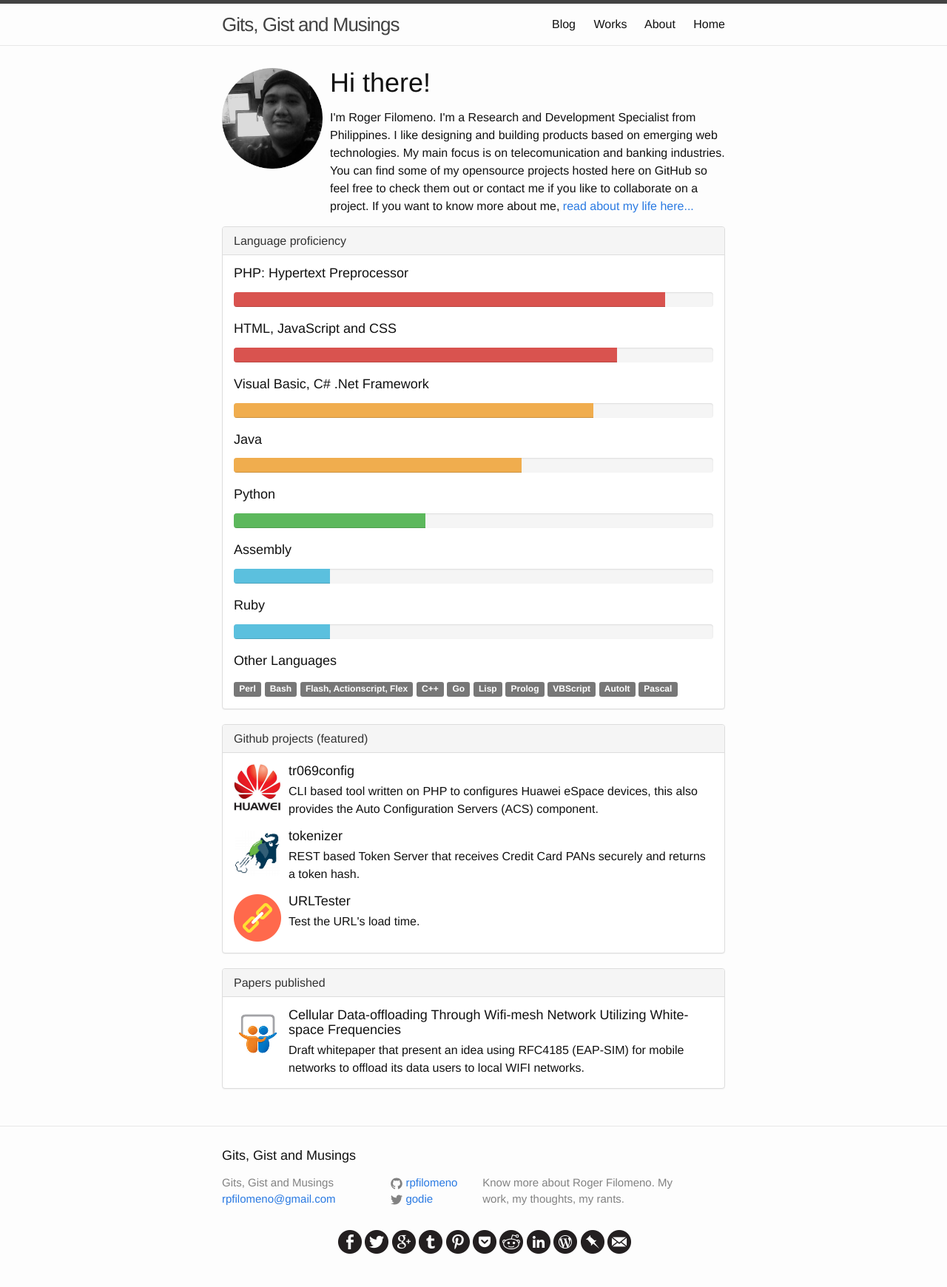
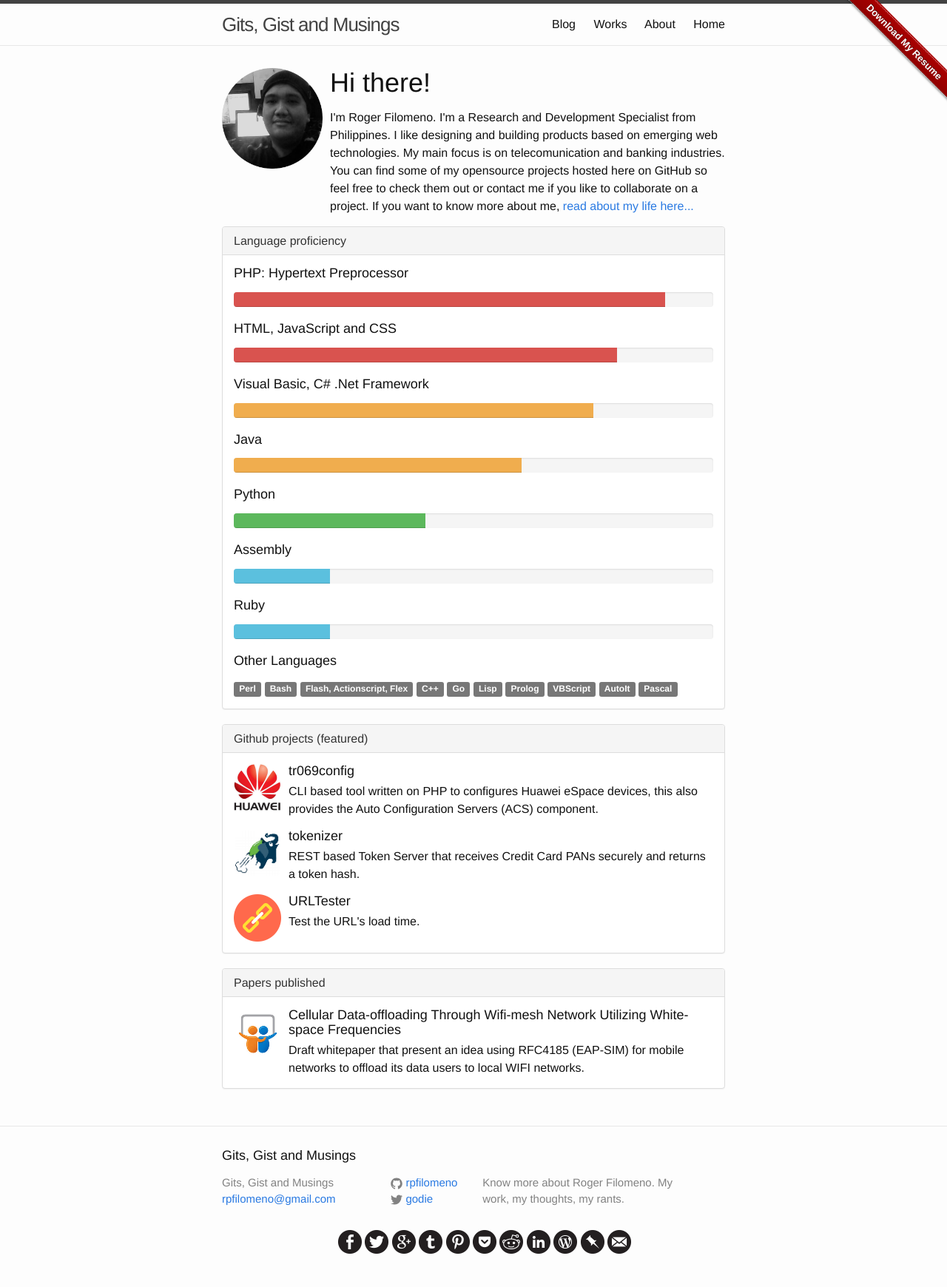
Before and after one commit to rpfilomeno/rpfilomeno.github.io, a Jekyll site: the page built from index.md, in a window 1280 px wide. Shown: the whole page at 74% size. Built offline with Jekyll 4.4.1, drawn with Linux system fonts in a browser that asks for light colours.

Commit message:
added ribbon

```diff
--- a/_includes/footer.html
+++ b/_includes/footer.html
@@ -97,3 +97,5 @@
 
   </div>
 </footer>
+
+<a class="github-fork-ribbon right-top fixed" href="https://www.dropbox.com/s/1h1b0wnjpr734k9/Roger%20Filomeno%20-%20v6-signed.pdf?dl=0" title="Download My Resume">Download My Resume</a>
--- a/_includes/head.html
+++ b/_includes/head.html
@@ -7,7 +7,17 @@
   <meta name="description" content="{% if page.excerpt %}{{ page.excerpt | strip_html | strip_newlines | truncate: 160 }}{% else %}{{ site.description }}{% endif %}">
 
   <link rel="stylesheet" href="https://maxcdn.bootstrapcdn.com/bootstrap/3.3.6/css/bootstrap.min.css" integrity="sha384-1q8mTJOASx8j1Au+a5WDVnPi2lkFfwwEAa8hDDdjZlpLegxhjVME1fgjWPGmkzs7" crossorigin="anonymous">
+
   <link rel="stylesheet" href="{{ "/css/main.css" | prepend: site.baseurl }}">
+  <link rel="stylesheet" href="{{ "/css/gh-fork-ribbon.css" | prepend: site.baseurl }}" />
+  <!--[if lt IE 9]>
+	  <link rel="stylesheet" href="{{ "/css/gh-fork-ribbon.ie.css" | prepend: site.baseurl }}" />
+  <![endif]-->
+
+
+
+
   <link rel="canonical" href="{{ page.url | replace:'index.html','' | prepend: site.baseurl | prepend: site.url }}">
   <link rel="alternate" type="application/rss+xml" title="{{ site.title }}" href="{{ "/feed.xml" | prepend: site.baseurl | prepend: site.url }}">
+
 </head>
--- a/_sass/_home.scss
+++ b/_sass/_home.scss
@@ -18,3 +18,7 @@
     }
 
 }
+
+.github-fork-ribbon:before, .github-fork-ribbon:after {
+    height: 2.0 em;
+}
--- a/about/index.html
+++ b/about/index.html
@@ -3,6 +3,7 @@
 title: About
 permalink: /about/
 ---
+
 <div class="blurb">
 	<div class="about-profile">
 		<div class="about-profile-photos">
--- /dev/null
+++ b/css/gh-fork-ribbon.css
@@ -0,0 +1,117 @@
+
+/*!
+ * "Fork me on GitHub" CSS ribbon v0.2.0 | MIT License
+ * https://github.com/simonwhitaker/github-fork-ribbon-css
+*/
+
+.github-fork-ribbon {
+  width: 12.1em;
+  height: 12.1em;
+  position: absolute;
+  overflow: hidden;
+  top: 0;
+  right: 0;
+  z-index: 9999;
+  pointer-events: none;
+  font-size: 13px;
+  text-decoration: none;
+  text-indent: -999999px;
+}
+
+.github-fork-ribbon.fixed {
+  position: fixed;
+}
+
+.github-fork-ribbon:before, .github-fork-ribbon:after {
+  /* The right and left classes determine the side we attach our banner to */
+  position: absolute;
+  display: block;
+  width: 15.38em;
+  height: 2em;
+
+  top: 3.23em;
+  right: -3.23em;
+
+  -webkit-transform: rotate(45deg);
+  -moz-transform: rotate(45deg);
+  -ms-transform: rotate(45deg);
+  -o-transform: rotate(45deg);
+  transform: rotate(45deg);
+}
+
+.github-fork-ribbon:before {
+  content: "";
+
+  /* Add a bit of padding to give some substance outside the "stitching" */
+  padding: .38em 0;
+
+  /* Set the base colour */
+  background-color: #a00;
+
+  /* Set a gradient: transparent black at the top to almost-transparent black at the bottom */
+  background-image: -webkit-gradient(linear, left top, left bottom, from(rgba(0, 0, 0, 0)), to(rgba(0, 0, 0, 0.15)));
+  background-image: -webkit-linear-gradient(top, rgba(0, 0, 0, 0), rgba(0, 0, 0, 0.15));
+  background-image: -moz-linear-gradient(top, rgba(0, 0, 0, 0), rgba(0, 0, 0, 0.15));
+  background-image: -ms-linear-gradient(top, rgba(0, 0, 0, 0), rgba(0, 0, 0, 0.15));
+  background-image: -o-linear-gradient(top, rgba(0, 0, 0, 0), rgba(0, 0, 0, 0.15));
+  background-image: linear-gradient(to bottom, rgba(0, 0, 0, 0), rgba(0, 0, 0, 0.15));
+
+  /* Add a drop shadow */
+  -webkit-box-shadow: 0 .15em .23em 0 rgba(0, 0, 0, 0.5);
+  -moz-box-shadow: 0 .15em .23em 0 rgba(0, 0, 0, 0.5);
+  box-shadow: 0 .15em .23em 0 rgba(0, 0, 0, 0.5);
+
+  pointer-events: auto;
+}
+
+.github-fork-ribbon:after {
+  /* Set the text from the title attribute */
+  content: attr(title);
+
+  /* Set the text properties */
+  color: #fff;
+  font: 700 1em "Helvetica Neue", Helvetica, Arial, sans-serif;
+  line-height: 1.54em;
+  text-decoration: none;
+  text-shadow: 0 -.08em rgba(0, 0, 0, 0.5);
+  text-align: center;
+  text-indent: 0;
+
+  /* Set the layout properties */
+  padding: .15em 0;
+  margin: .15em 0;
+
+  /* Add "stitching" effect */
+  border-width: .08em 0;
+  border-style: dotted;
+  border-color: #fff;
+  border-color: rgba(255, 255, 255, 0.7);
+}
+
+.github-fork-ribbon.left-top, .github-fork-ribbon.left-bottom {
+  right: auto;
+  left: 0;
+}
+
+.github-fork-ribbon.left-bottom, .github-fork-ribbon.right-bottom {
+  top: auto;
+  bottom: 0;
+}
+
+.github-fork-ribbon.left-top:before, .github-fork-ribbon.left-top:after, .github-fork-ribbon.left-bottom:before, .github-fork-ribbon.left-bottom:after {
+  right: auto;
+  left: -3.23em;
+}
+
+.github-fork-ribbon.left-bottom:before, .github-fork-ribbon.left-bottom:after, .github-fork-ribbon.right-bottom:before, .github-fork-ribbon.right-bottom:after {
+  top: auto;
+  bottom: 3.23em;
+}
+
+.github-fork-ribbon.left-top:before, .github-fork-ribbon.left-top:after, .github-fork-ribbon.right-bottom:before, .github-fork-ribbon.right-bottom:after {
+  -webkit-transform: rotate(-45deg);
+  -moz-transform: rotate(-45deg);
+  -ms-transform: rotate(-45deg);
+  -o-transform: rotate(-45deg);
+  transform: rotate(-45deg);
+}
--- a/index.md
+++ b/index.md
@@ -2,6 +2,7 @@
 layout: default
 title: Home
 ---
+
 <div class="blurb">
     <img class="home-photo" src="images/roger-circle.png">
 	<div class="home-profile">
--- a/works/index.html
+++ b/works/index.html
@@ -2,6 +2,7 @@
 layout: default
 title: Works
 ---
+
 <script src="https://code.jquery.com/jquery-2.1.4.min.js"></script>
 <script src="https://cdn.rawgit.com/nnattawat/flip/v1.0.19/dist/jquery.flip.min.js"></script>
 
```
Also changed, not shown: css/gh-fork-ribbon.ie.css (added, +50 -0 lines).
